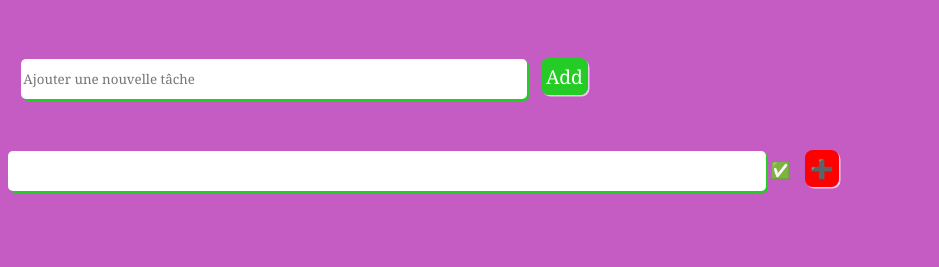
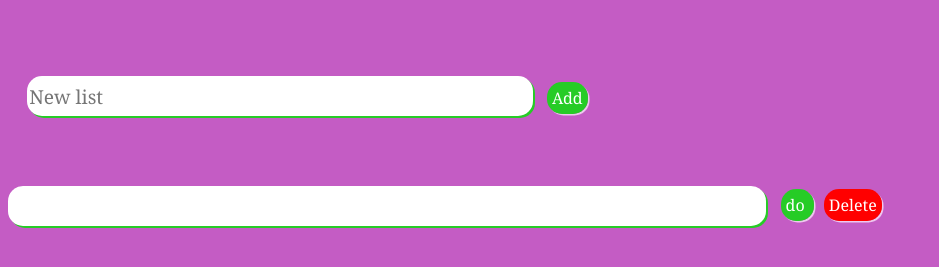
Before and after one commit to EDWANADEV/to-do-a-list, a plain HTML site: page index.html in a window 1280 px wide. Both pictures are taken after a click on the element "Add". Shown: the part 67-334 px from the top of the page, without its empty margins (0-939 px from the left). Drawn offline with Linux system fonts and the light colour scheme.

Commit message:
liste de taches

```diff
--- a/index.html
+++ b/index.html
@@ -9,7 +9,7 @@
   <body>
     <h1>MY TO DO A LIST</h1>
     <div class="ajouter">
-      <input type="text" class="add" placeholder="Ajouter une nouvelle tâche"/>
+      <input type="text" class="add" placeholder="New list"/>
       <span id="add" style="background:  rgb(38, 204, 38);
 ">Add</span>
     </div>
--- a/index_js.js
+++ b/index_js.js
@@ -11,8 +11,8 @@ ajouter.addEventListener("click", () => {
    var elt =document.createElement("div")
    elt.innerHTML = `
      <input type="text" class="list" value=" ${donnee}"/>
-          <b class="done">✅ </b>
-      <span id="delete">➕ </span>
+          <span class="done">do </span>
+      <span id="delete">Delete </span>
     `;
     elt.style.cssText=`margin-top:12px`
      var  done= elt.querySelector(".done")
--- a/style.css
+++ b/style.css
@@ -16,7 +16,7 @@ h1{
     height: 5vh;
     width: 60%;
     outline: none;
-    border-radius: 5px;
+    border-radius: 15px;
     box-shadow: 2px 2px  rgb(38, 204, 38);
     border: none;
 }
@@ -24,20 +24,20 @@ h1{
    height: 5vh;
     width: 40%;
     outline: none;
-    border-radius: 5px;
+    border-radius: 15px;
     box-shadow: 2px 2px  rgb(38, 204, 38);
     border: none;
     margin-left: 1em;
     margin-top: 3em;
     margin-bottom: 3em;
+    font-size: larger;
 }
   span{
     /* background: rgb(233, 233, 110); */
    padding: 5px;
    background:red;
    text-align: center;
-   font-size: larger;
-   border-radius: 8px;
+   border-radius: 15px;
    margin-left: 10px;
    cursor: pointer;
     box-shadow: 1.5px 1.5px rgb(238, 200, 238);
@@ -46,6 +46,7 @@ h1{
 }
 .done{
     cursor: pointer;
+    background:  rgb(38, 204, 38);
 }
 .text{
 height: 10vh;
```
